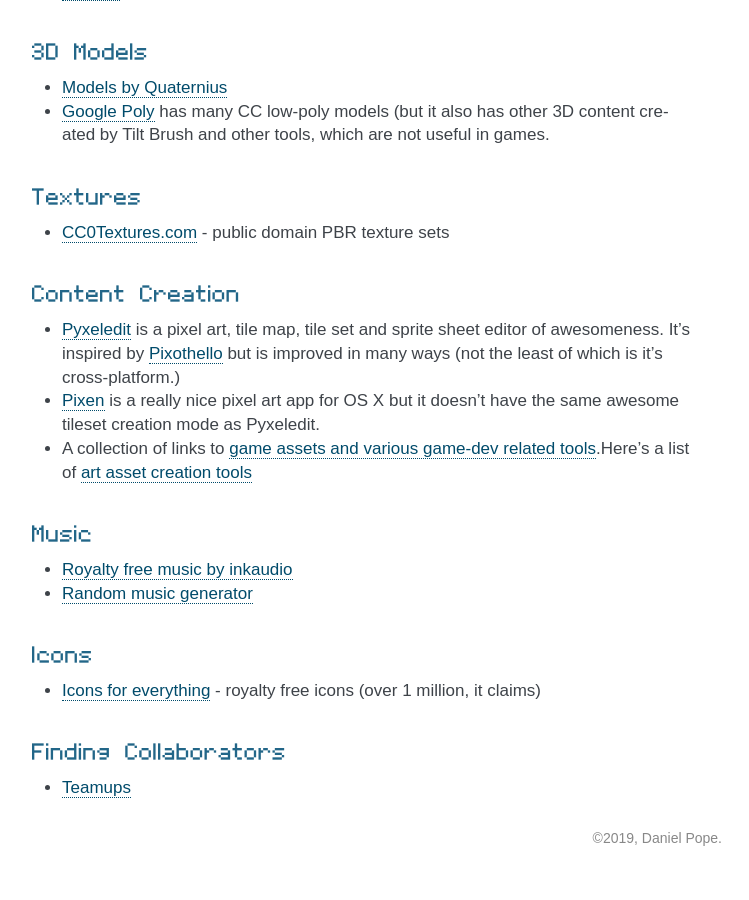
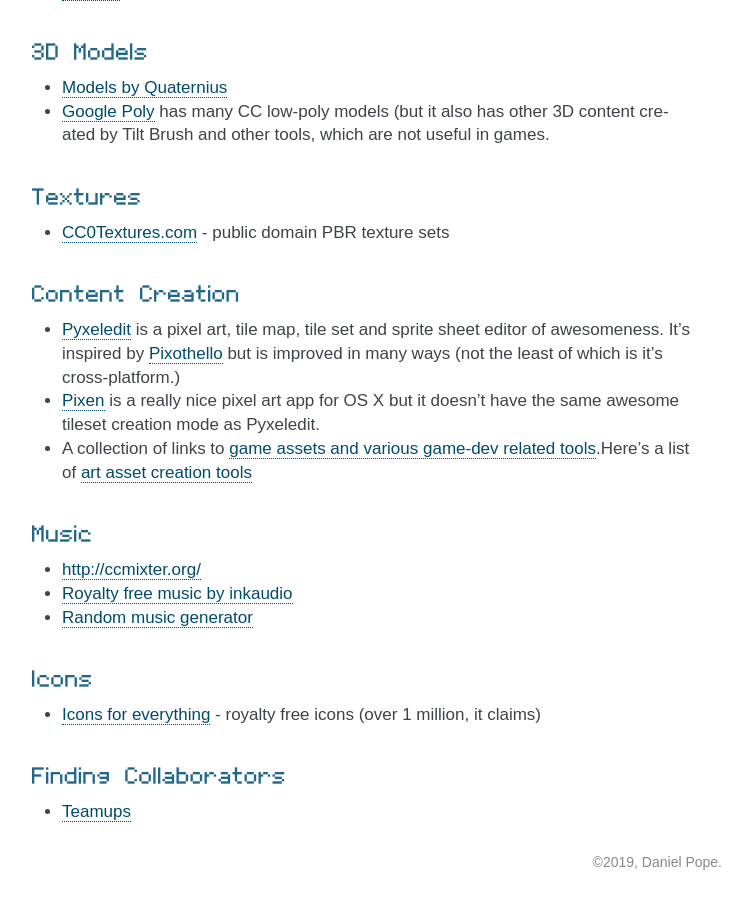
Before and after one commit to pyweekorg/docs, a Sphinx documentation site: the page built from docs/resources.rst, in a window 1280 px wide and 900 px high, scrolled down 1096 px. Shown: the whole window, without its empty margins (388-1137 px from the left). Built offline with Sphinx 7.4.7, drawn with Linux system fonts in a browser that asks for light colours; before the commit the page ends 1972 px from its top, so only the background shows below that; some of the changed lines change nothing that is shown.

Commit message:
Add ccmixter

```diff
--- a/docs/resources.rst
+++ b/docs/resources.rst
@@ -102,6 +102,7 @@
 Music
 -----
 
+-   http://ccmixter.org/
 -  `Royalty free music by inkaudio <http://www.inkaudio.com>`__
 -  `Random music generator <http://fakemusicgenerator.com>`__
 
```
